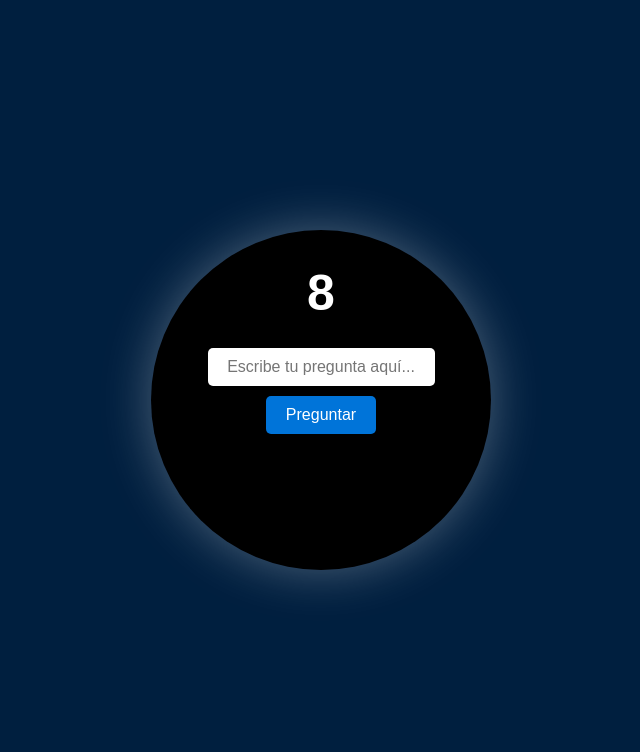
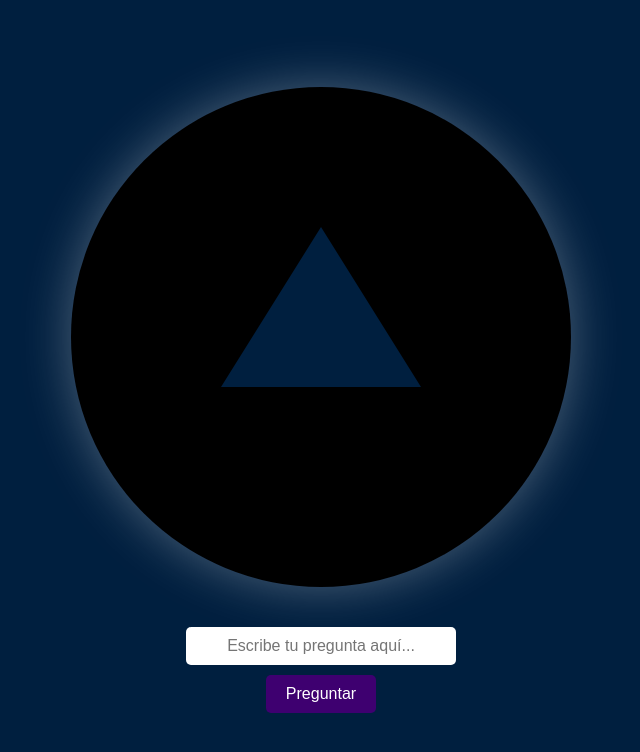
Before and after one commit to 95devFran/8ball, a plain HTML site: page index.html in a window 1280 px wide. Shown: the whole page, without its empty margins (319-959 px from the left). Drawn offline with Linux system fonts and the light colour scheme.

Commit message:
Update index.html

```diff
--- a/index.html
+++ b/index.html
@@ -5,11 +5,11 @@
   <meta name="viewport" content="width=device-width, initial-scale=1.0">
   <title>Bola 8 mágica</title>
   <style>
-
     /* Fondo de la página */
     body {
       background-color: #001f3f;
       display: flex;
+      flex-direction: column;
       justify-content: center;
       align-items: center;
       height: 100vh;
@@ -21,26 +21,64 @@
     /* Estilo de la bola mágica */
     .magic-ball {
       background-color: black;
-      width: 300px;
-      height: 300px;
-      border-radius: 50%; /* Hacerla circular */
+      width: 500px;
+      height: 500px;
+      border-radius: 50%;
       display: flex;
-      flex-direction: column;
       justify-content: center;
       align-items: center;
       box-shadow: 0px 0px 50px rgba(255, 255, 255, 0.3);
       position: relative;
-      padding: 20px;
+      text-align: center;
+      margin-bottom: 20px;
+    }
+
+    /* Círculo blanco para el número 8, ajustado para que aparezca más arriba
+    .circle {
+      background-color: white;
+      width: 100px;
+      height: 100px;
+      border-radius: 50%;
+      display: flex;
+      justify-content: center;
+      align-items: center;
+      position: absolute;
+      top: 8%; /* Ajuste más hacia arriba
+    }
+
+     Estilo del número 8
+    .eight-number {
+      font-size: 50px;
+      color: black; /* Color negro para el número 8
+      font-weight: bold;
+    }
+
+    */
+
+    /* Triángulo azul oscuro para la respuesta */
+    .triangle {
+      position: absolute;
+      bottom: 40%;
+      width: 0;
+      height: 0;
+      border-left: 100px solid transparent;
+      border-right: 100px solid transparent;
+      border-bottom: 160px solid #001f3f; /* Color azul oscuro */
+      display: flex;
+      justify-content: center;
+      align-items: center;
       text-align: center;
     }
 
-    /* Estilo del número 8 en la bola */
-    .eight-number {
+    /* Texto dentro del triángulo */
+    .triangle-text {
       position: absolute;
-      top: 10%;
-      font-size: 50px;
-      color: white;
+      top: 50px;
+      font-size: 16px;
+      color: #9acd32; /* Amarillo verdoso */
       font-weight: bold;
+      width: 80px;
+      text-align: center;
     }
 
     /* Campo de entrada y botón */
@@ -48,52 +86,53 @@
       display: flex;
       flex-direction: column;
       align-items: center;
+      margin-top: 10px;
     }
 
     input[type="text"] {
       padding: 10px;
-      margin-top: 20px;
+      margin-top: 10px;
       border-radius: 5px;
       border: none;
       font-size: 16px;
       text-align: center;
+      width: 250px;
     }
 
     button {
       margin-top: 10px;
       padding: 10px 20px;
-      background-color: #0074D9; /* Azul */
+      background-color: hsl(273, 100%, 22%);
       border: none;
       border-radius: 5px;
       color: white;
       font-size: 16px;
       cursor: pointer;
     }
-
-    /* Respuesta de la Bola 8 Mágica */
-    #response {
-      margin-top: 20px;
-      font-size: 18px;
-      color: #FFDC00; /* Amarillo para destacar */
-      font-weight: bold;
-    }
   </style>
 </head>
 <body>
   <div class="magic-ball">
-    <div class="eight-number">8</div> <!-- Número 8 en la bola -->
-    <div class="input-container">
-      <!-- Campo de entrada para la pregunta del usuario -->
-      <input type="text" id="userQuestion" placeholder="Escribe tu pregunta aquí...">
-      <button onclick="askEightBall()">Preguntar</button>
+    <!-- Círculo blanco con el número 8 en negro, ajustado más arriba -->
+    <div class="circle">
+      <div class="eight-number">8</div>
     </div>
-    <!-- Div donde se mostrarán las respuestas -->
-    <p id="response"></p>
+
+    <!-- Triángulo azul oscuro con la respuesta -->
+    <div class="triangle">
+      <p id="response" class="triangle-text"></p>
+    </div>
+  </div>
+
+  <!-- Contenedor de la entrada de pregunta y el botón -->
+  <div class="input-container">
+    <input type="text" id="userQuestion" placeholder="Escribe tu pregunta aquí...">
+    <button onclick="askEightBall()">Preguntar</button>
   </div>
 
   <script>
+    // Función que genera y muestra la respuesta de la bola 8 mágica
     function askEightBall() {
-      // Obtener la pregunta del usuario
       let userQuestion = document.getElementById('userQuestion').value;
 
       // Verificar si hay una pregunta
@@ -105,42 +144,28 @@
       // Generar un número aleatorio entre 0 y 7
       var randomNumber = Math.floor(Math.random() * 8);
 
-      // Variable para almacenar la respuesta de la Bola 8
-      var eightBall = '';
+      // Respuestas de la bola 8 mágica
+      var responses = [
+        'Es seguro.',
+        'Definitivamente sí.',
+        'Respuesta confusa, intenta de nuevo.',
+        'No puedo predecirlo ahora.',
+        'No cuentes con ello.',
+        'Mis fuentes dicen que no.',
+        'La perspectiva no es buena.',
+        'Todo apunta a que sí.'
+      ];
 
-      // Asignar una respuesta según el número aleatorio
-      switch (randomNumber) {
-        case 0:
-          eightBall = 'Es seguro.';
-          break;
-        case 1:
-          eightBall = 'Definitivamente sí.';
-          break;
-        case 2:
-          eightBall = 'Respuesta confusa, intenta de nuevo.';
-          break;
-        case 3:
-          eightBall = 'No puedo predecirlo ahora.';
-          break;
-        case 4:
-          eightBall = 'No cuentes con ello.';
-          break;
-        case 5:
-          eightBall = 'Mis fuentes dicen que no.';
-          break;
-        case 6:
-          eightBall = 'La perspectiva no es buena.';
-          break;
-        case 7:
-          eightBall = 'Todo apunta a que sí.';
-          break;
-        default:
-          eightBall = 'Error: Respuesta desconocida.';
+      // Mostrar la respuesta en el triángulo
+      document.getElementById('response').innerText = responses[randomNumber];
+    }
+
+    // Agregar un evento para detectar cuando se presiona la tecla Enter en el campo de entrada
+    document.getElementById('userQuestion').addEventListener('keypress', function(event) {
+      if (event.key === 'Enter') {
+        askEightBall(); // Llamar a la función cuando se presione Enter
       }
-
-      // Mostrar la respuesta en la página
-      document.getElementById('response').innerText = `La Bola 8 Mágica dice: ${eightBall}`;
-    }
+    });
   </script>
 </body>
 </html>
```
